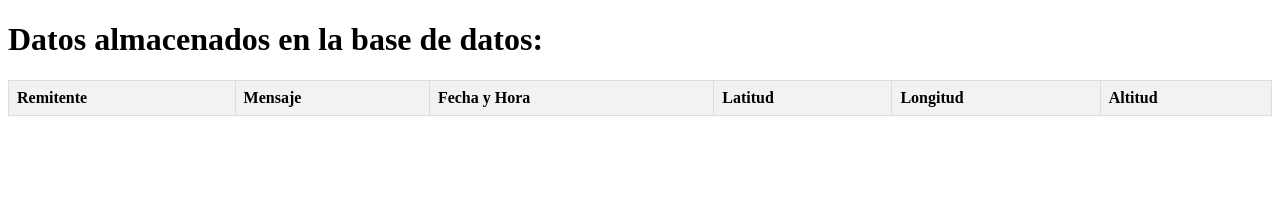
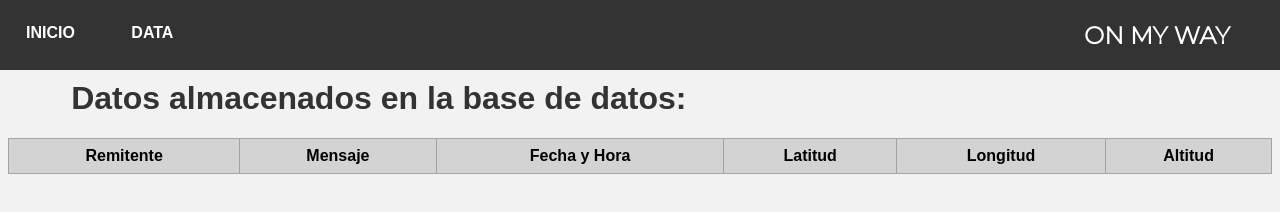
Before and after one commit to Ricardozambranol/WEBudp, a website: page data.html in a window 1280 px wide. Drawn offline with nearby package versions, Linux system fonts and the light colour scheme; no server answers.

Commit message:
Add files via upload

```diff
--- a/data.html
+++ b/data.html
@@ -3,24 +3,114 @@
 <head>
   <meta charset="UTF-8">
   <meta name="viewport" content="width=device-width, initial-scale=1.0">
-  <title>Server-Sent Events Example - Datos Almacenados</title>
+  <title>ON MY WAY - Database</title>
+  <link rel="stylesheet" href="https://unpkg.com/leaflet@1.7.1/dist/leaflet.css" />
+  <link rel="stylesheet" href="https://fonts.googleapis.com/css2?family=Montserrat:wght@300&display=swap">
   <style>
     table {
       width: 100%;
       border-collapse: collapse;
       margin-top: 20px;
     }
+
     th, td {
-      border: 1px solid #ddd;
+      border: 1px solid #a3a3a3;
       padding: 8px;
-      text-align: left;
+      text-align: center;
     }
+
     th {
+      background-color: #d3d3d3;
+    }
+    body {
+      margin-top: 80px; /* Ajusta según la altura de tu barra de navegación */
+      font-family: Arial, sans-serif; /* Cambia la fuente a Arial y luego a fuentes genéricas sans-serif */
+      padding: 0;
       background-color: #f2f2f2;
+    }
+    /* Estilo para la barra de navegación */
+    .navbar {
+      background-color: #333;
+      overflow: hidden;
+      position: fixed; /* Fijar la barra de navegación en la parte superior */
+      top: 0; /* Colocar la barra de navegación en la parte superior */
+      left: 0; /* Cambiar la posición izquierda a 0 para que no se superponga */
+      width: 100%; /* Ancho completo */
+      color: white; /* Color del texto */
+      font-family: 'Source Sans Pro', sans-serif;
+      z-index: 999; /* Añadir un valor alto al índice z para que esté por encima del mapa */
+      display: flex; /* Utiliza un contenedor flexible para alinear elementos horizontalmente */
+      justify-content: space-between; /* Espacio entre elementos para alinear el nombre */
+      align-items: center; /* Centra verticalmente los elementos */
+      padding: 10px; /* Añade espacio alrededor de la barra de navegación */
+    }
+    .navbar h1 {
+      color: white;
+      margin: 0;
+      font-size: 24px; /* Tamaño de fuente del nombre de la página */
+      font-weight: bold; /* Establece el grosor de la fuente en negrita */
+      margin-right: 60px; /* Agregar margen izquierdo de 20px */
+      font-family: 'Montserrat', sans-serif; /* Aplica la fuente Montserrat */
+    }
+
+    /* Estilos para los enlaces en la barra de navegación */
+    .navbar a {
+      float: right; /* Mover los enlaces a la derecha */
+      display: block;
+      color: white;
+      text-align: center;
+      padding: 14px 16px;
+      text-decoration: none;
+      font-weight: bold;
+    }
+
+    /* Cambiar el color del enlace cuando el mouse pasa por encima */
+    .navbar a:hover {
+      background-color: #ddd;
+      color: black;
+      text-decoration: underline;
+    }
+
+    .navbar-list {
+      list-style-type: none; /* Elimina los marcadores de lista */
+      margin: 0; /* Elimina el margen exterior de la lista */
+      padding: 0; /* Elimina el espacio interior de la lista */
+      text-align: center; /* Centra los elementos de la lista horizontalmente */
+    }
+    .navbar-item {
+    display: inline-block; /* Muestra los elementos en línea */
+    margin-right: 20px; /* Espacio entre elementos */
+    }
+
+    .navbar-item:last-child {
+        margin-right: 0; /* Elimina el margen derecho del último elemento */
+    }
+
+    .navbar-item a {
+        text-decoration: none; /* Elimina la subraya de los enlaces */
+        color: white; /* Color del texto de los enlaces */
+        font-weight: bold; /* Establece el grosor de la fuente en negrita */
+    }
+
+    .navbar-item a:hover {
+        text-decoration: underline; /* Subraya los enlaces al pasar el mouse sobre ellos */
+    }
+    h1, h2 {
+      color: #333; /* Color del texto */
+      text-align: left; /* Centrar el texto */
+      margin-left: 5%; /* Agregar margen izquierdo de 20px */
     }
   </style>
 </head>
 <body>
+  <nav class="navbar">
+    <ul class="navbar-list">
+      <li class="navbar-item"><a href="/index.html">INICIO</a></li>
+      <li class="navbar-item"><a href="/data.html">DATA</a></li>
+    </ul>
+    <h1>ON MY WAY</h1>
+  </nav>
+
   <h1>Datos almacenados en la base de datos:</h1>
   <table>
     <thead>
```
